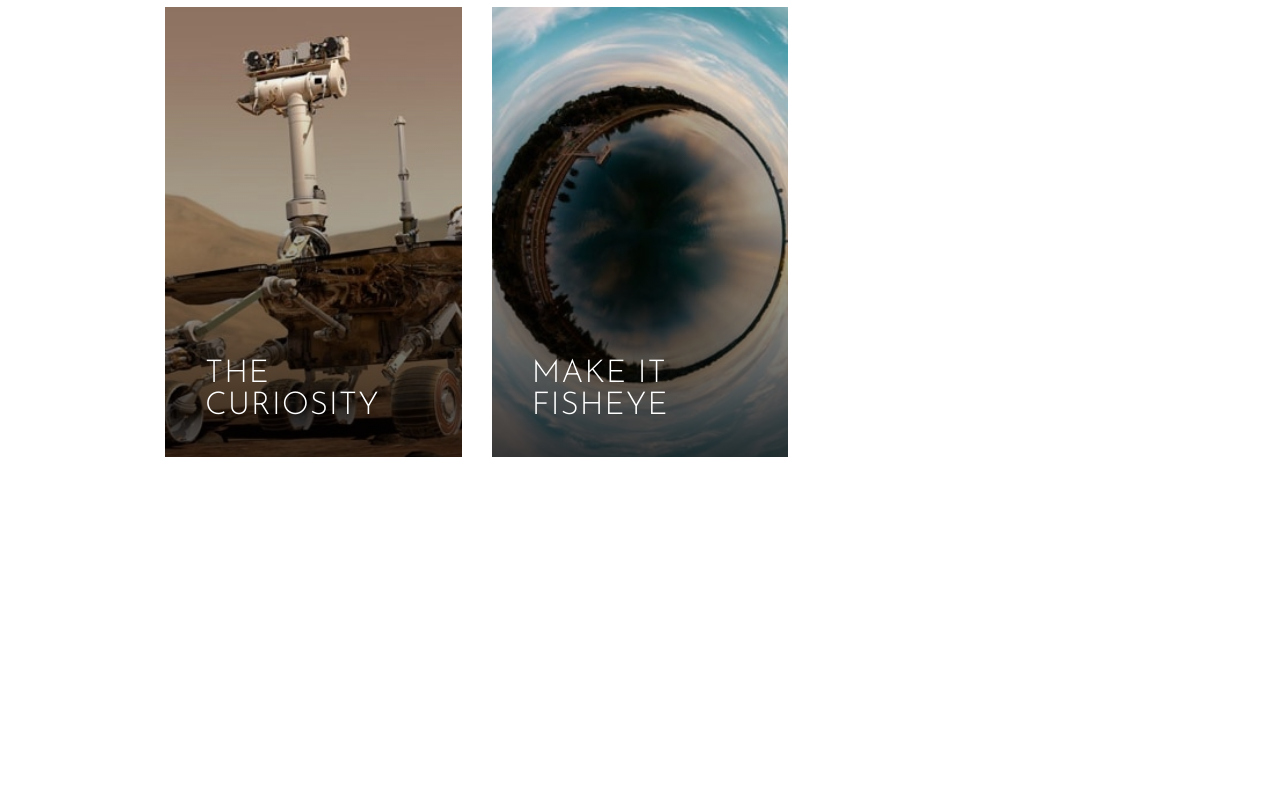
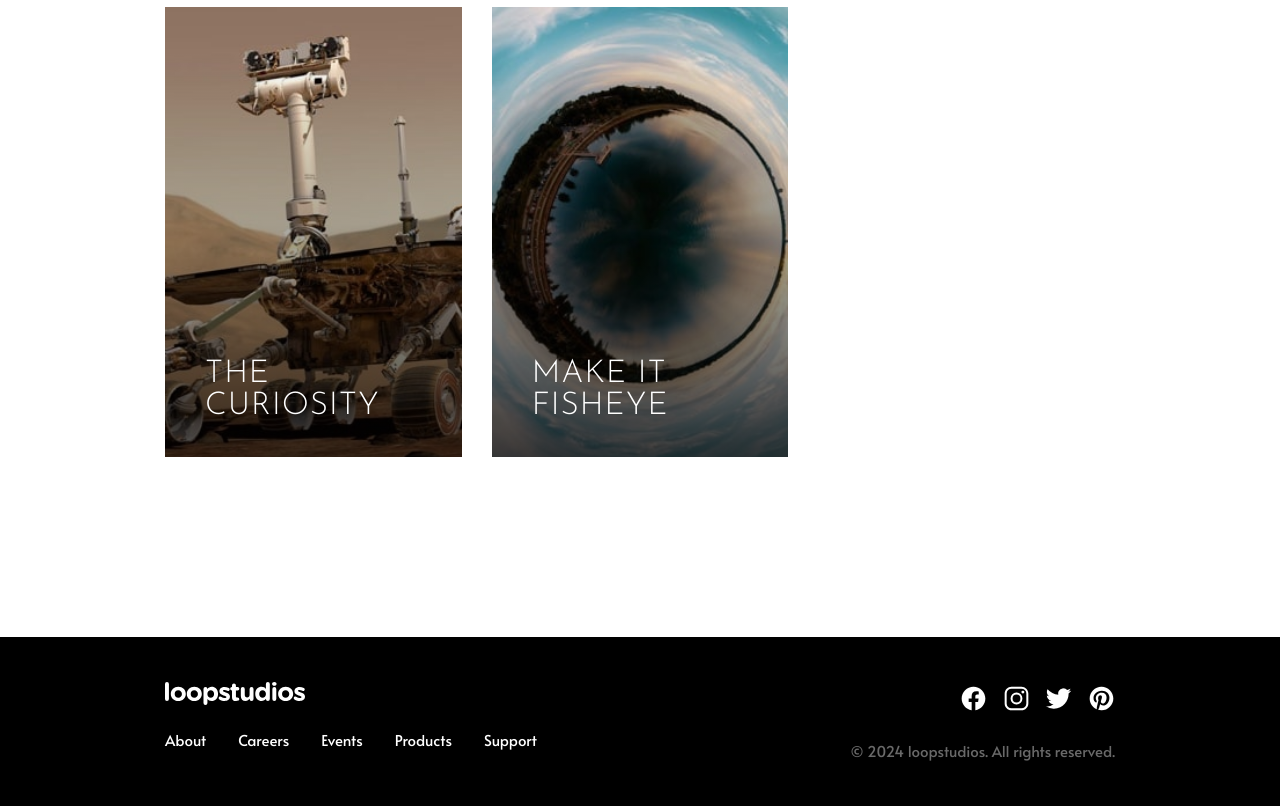
Before and after one commit to dosquebral/web-projects, a plain HTML site: page loopstudios/index.html in a window 1280 px wide. Shown: the part 2741-3547 px from the top of the page. Before the commit the page ends 3378 px from the top, so only its background shows below. Drawn offline with nearby package versions, Linux system fonts and the light colour scheme.

Commit message:
done loopstudios and it is reponsive

```diff
--- a/loopstudios/assets/css/main.css
+++ b/loopstudios/assets/css/main.css
@@ -49,6 +49,11 @@ header {
     margin-bottom: 120px;
 }
 
+.mobile-navbar-brand {
+    display: none;
+    cursor: pointer;
+}
+
 nav ul {
     display: grid;
     grid-template-columns: repeat(5, minmax(min-content, min-content));
@@ -70,6 +75,11 @@ nav ul li::after {
 }
 
 nav ul li:hover::after {width: 25px;}
+
+.nav-toggler {
+    display: none;
+    cursor: pointer;
+}
 
 .banner h1 {
     max-width: 650px;
@@ -173,3 +183,39 @@ nav ul li:hover::after {width: 25px;}
     background: var(--black);
     color: var(--white);
 }
+
+footer {
+    background: var(--black);
+    padding: 45px var(--px);
+    display: flex;
+    justify-content: space-between;
+}
+
+footer .footer-brand {
+    margin-bottom: 20px;
+}
+
+footer .footer-brand img {
+    max-width: 140px;
+}
+
+.footer-right {
+    text-align: right;
+}
+
+.social-links {
+    margin-bottom: 20px;
+}
+
+.social-links a {
+    font-size: 1.8rem;
+    color: var(--white);
+}
+
+.social-links a:not(:last-child) {
+    margin-right: 12px;
+}
+
+.copyright {
+    color: var(--very-dark-gray);
+}
--- a/loopstudios/assets/js/script.js
+++ b/loopstudios/assets/js/script.js
@@ -0,0 +1,13 @@
+// navbar buttons variables
+const hamburger = document.querySelector('#open-btn');
+const closeBtn = document.querySelector('#close-btn');
+
+// navbar variable
+const navbarNav = document.querySelector('.navbar-nav');
+
+// navbar toggle function
+const navbarToggle = () => navbarNav.classList.toggle('active');
+
+// added toggle function on navbar buttons
+hamburger.addEventListener('click', navbarToggle);
+closeBtn.addEventListener('click', navbarToggle);
--- a/loopstudios/index.html
+++ b/loopstudios/index.html
@@ -7,6 +7,7 @@
 
     <!-- styles -->
      <link rel="stylesheet" href="./assets/css/main.css">
+     <link rel="stylesheet" href="./assets/css/mediaquries.css">
 
     <!-- google fonts -->
     <link rel="preconnect" href="https://fonts.googleapis.com">
@@ -24,6 +25,15 @@
                 </div>
 
                 <nav class="navbar-nav" aria-label="Header nav">
+
+                    <div class="mobile-navbar-brand">
+                        <a href="#"><img src="./assets/images/logo.svg" alt=""></a>
+
+                        <div id="close-btn">
+                            <img src="./assets/images/icon-close.svg" alt="">
+                        </div>
+                    </div>
+
                     <ul>
                         <li><a href="#">About</a></li>
                         <li><a href="#">Careers</a></li>
@@ -32,6 +42,10 @@
                         <li><a href="#">Support</a></li>
                     </ul>
                 </nav>
+
+                <div class="nav-toggler" id="open-btn">
+                    <img src="./assets/images//icon-hamburger.svg" alt="">
+                </div>
             </div>
 
             <section class="banner">
@@ -57,7 +71,7 @@
                 </div>
              </section>
 
-             <!-- product section -->
+            <!-- product section -->
               <section class="product" id="product">
                 <h2>Our Creations</h2>
                 <div class="product-grid">
@@ -136,6 +150,45 @@
 
                 <a href="#" class="btn-primary">SEE ALL</a>
               </section>
+
+            <!-- footer -->
+              <footer>
+                <div class="footer-left">
+                    <div class="footer-brand">
+                        <img src="./assets/images/logo.svg" alt="">
+                    </div>
+
+                    <nav class="footer-nav" aria-label="footer-nav">
+                        <ul>
+                            <li><a href="#">About</a></li>
+                            <li><a href="#">Careers</a></li>
+                            <li><a href="#">Events</a></li>
+                            <li><a href="#">Products</a></li>
+                            <li><a href="#">Support</a></li>
+                        </ul>
+                    </nav>
+                </div>
+
+                <div class="footer-right">
+                    <div class="social-links">
+                        <a href="#">
+                            <ion-icon name="logo-facebook"></ion-icon>
+                        </a>
+                        <a href="#">
+                            <ion-icon name="logo-instagram"></ion-icon>
+                        </a>
+                        <a href="#">
+                            <ion-icon name="logo-twitter"></ion-icon>
+                        </a>
+                        <a href="#">
+                            <ion-icon name="logo-pinterest"></ion-icon>
+                        </a>
+                    </div>
+
+                    <p class="copyright">&copy; 2024 loopstudios. All rights reserved.</p>
+                </div>
+
+              </footer>
         </main>
     </div>
 
```
